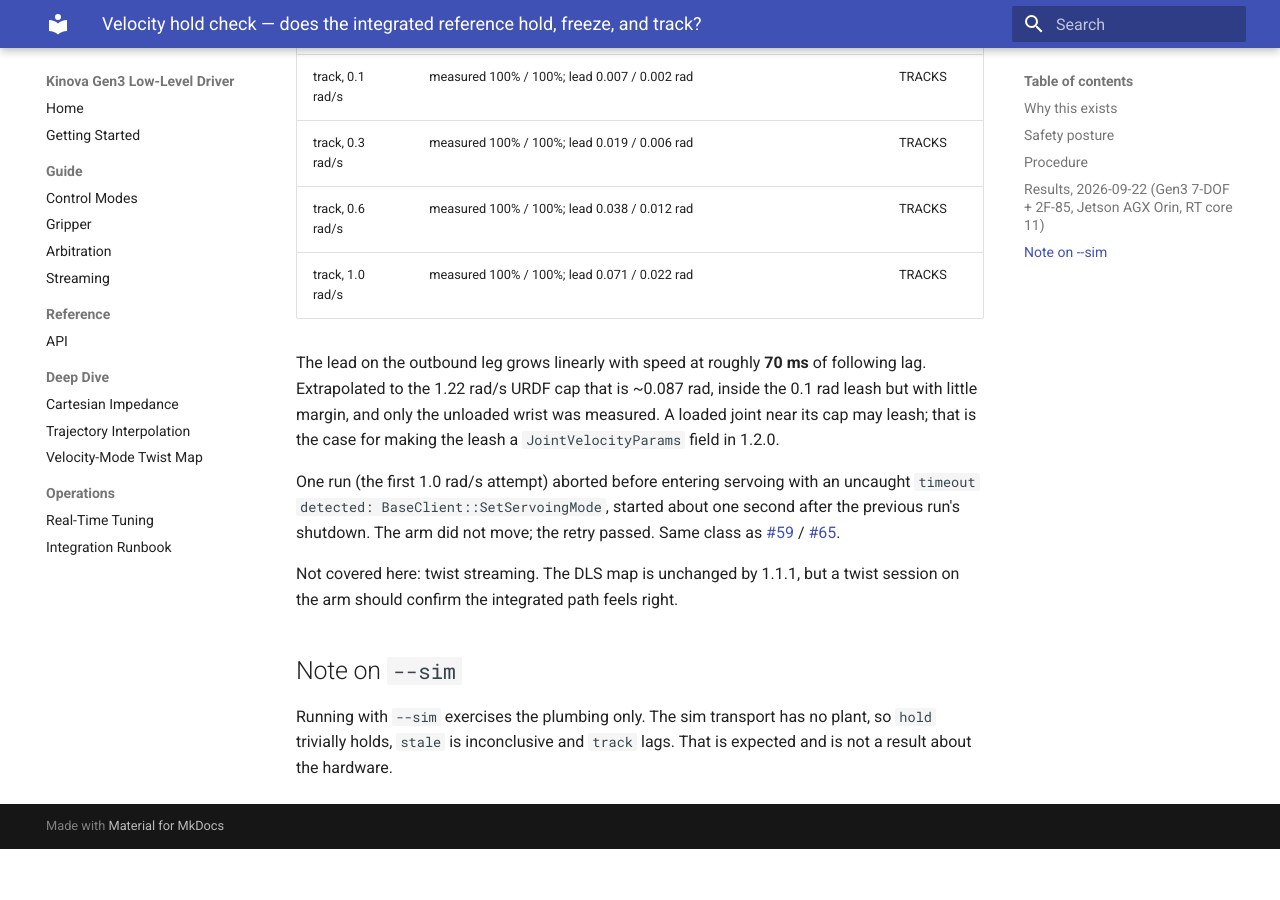
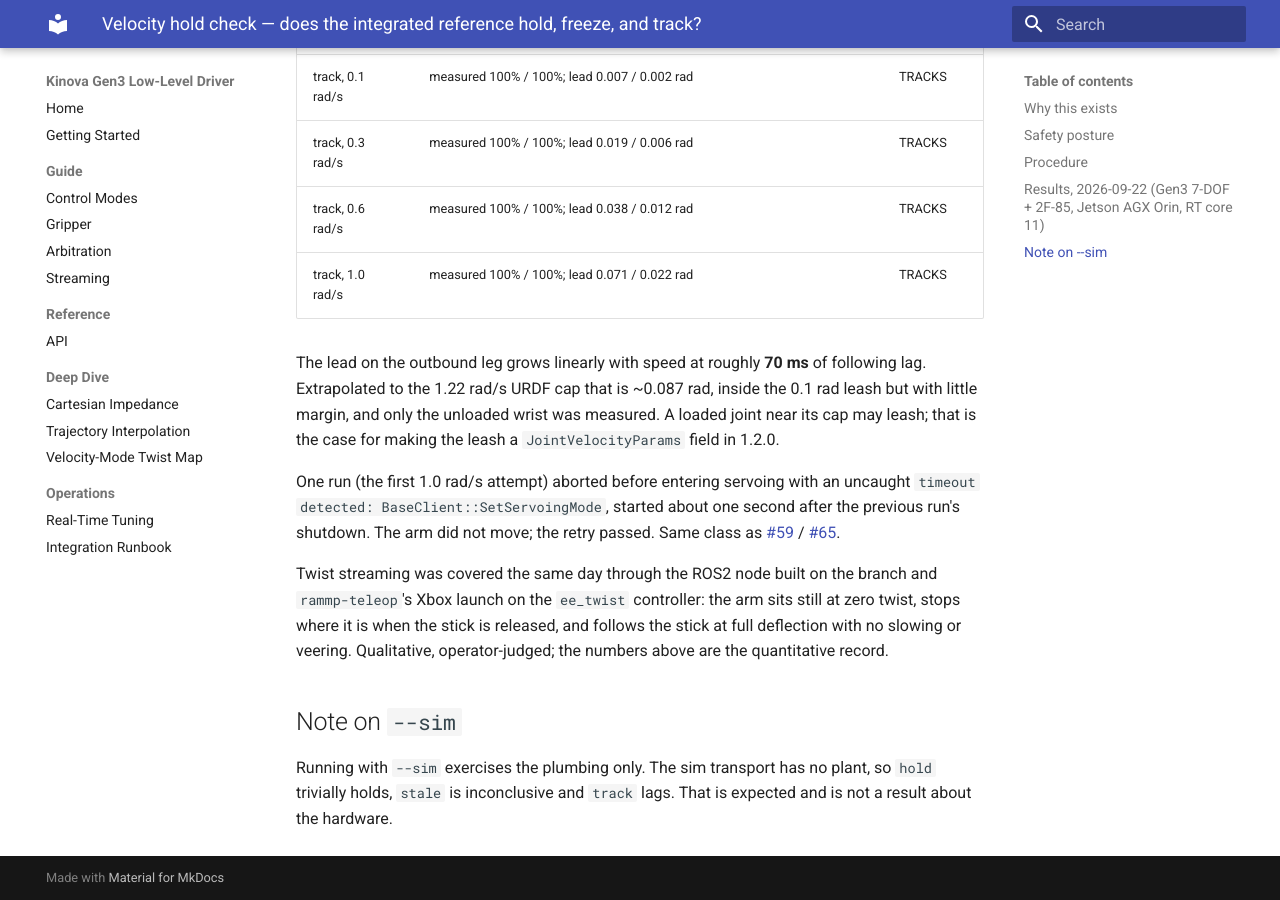
Before and after one commit to rammp-org/kinova-gen3-driver, an MkDocs documentation site: the page built from docs/integration/velocity_hold_check.md, in a window 1280 px wide and 900 px high, scrolled down 2172 px. Built offline with MkDocs 1.6.1 and Material for MkDocs 9.7.7, drawn with Linux system fonts in a browser that asks for light colours; before the commit the page ends 3021 px from its top, so only the background shows below that.

Commit message:
docs(hw): record the ee_twist teleop validation on the arm
rammp-teleop's Xbox launch on ee_twist, through the ROS2 node built natively
on this branch: still at zero twist, stops where it is on release, follows
the stick at full deflection. Operator-judged; the harness numbers remain
the quantitative record.

Co-Authored-By: Claude Fable 5.1 <noreply@anthropic.com>
Claude-Session: https://claude.ai/code/session_013nZH4t6fdBHzuysSrbDUDh

```diff
--- a/docs/integration/velocity_hold_check.md
+++ b/docs/integration/velocity_hold_check.md
@@ -107,8 +107,11 @@ passed. Same class as
 [#59](https://github.com/rammp-org/kinova-gen3-driver/issues/59) /
 [#65](https://github.com/rammp-org/kinova-gen3-driver/issues/65).
 
-Not covered here: twist streaming. The DLS map is unchanged by 1.1.1, but a
-twist session on the arm should confirm the integrated path feels right.
+Twist streaming was covered the same day through the ROS2 node built on the
+branch and `rammp-teleop`'s Xbox launch on the `ee_twist` controller: the arm
+sits still at zero twist, stops where it is when the stick is released, and
+follows the stick at full deflection with no slowing or veering. Qualitative,
+operator-judged; the numbers above are the quantitative record.
 
 ## Note on `--sim`
 
```
Also changed, not shown: CHANGELOG.md (+3 -1 lines), docs/index.md (+1 -1 lines).
